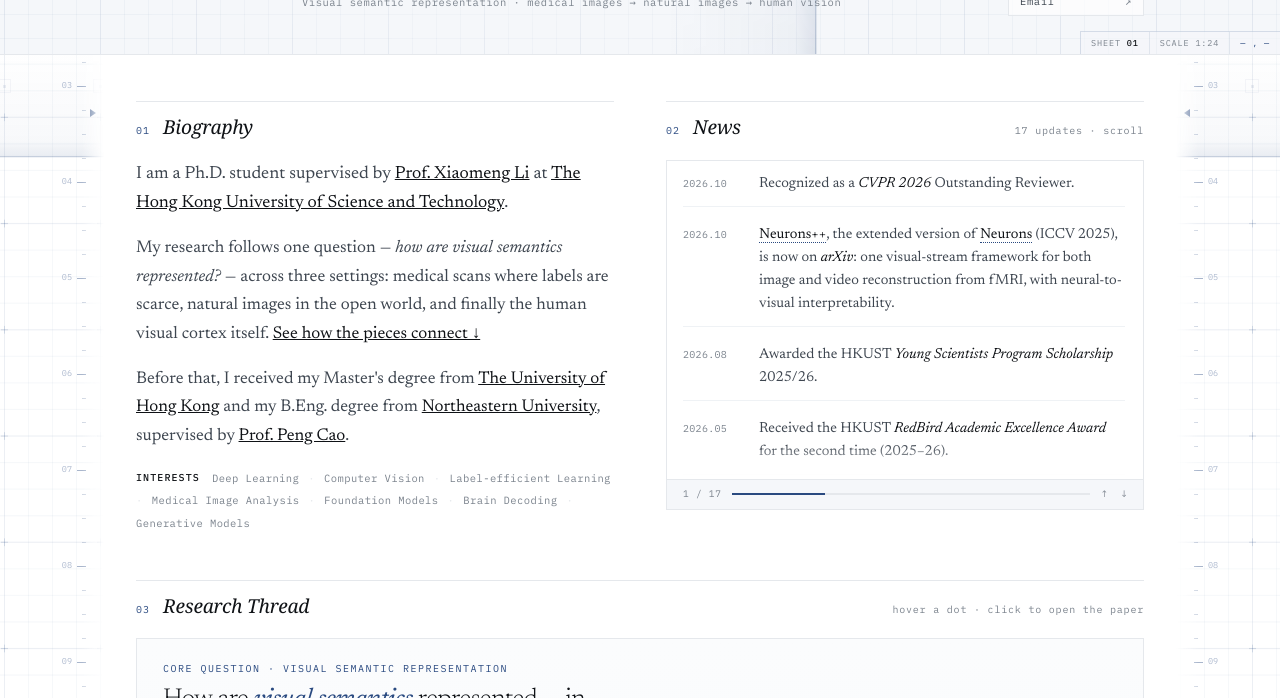
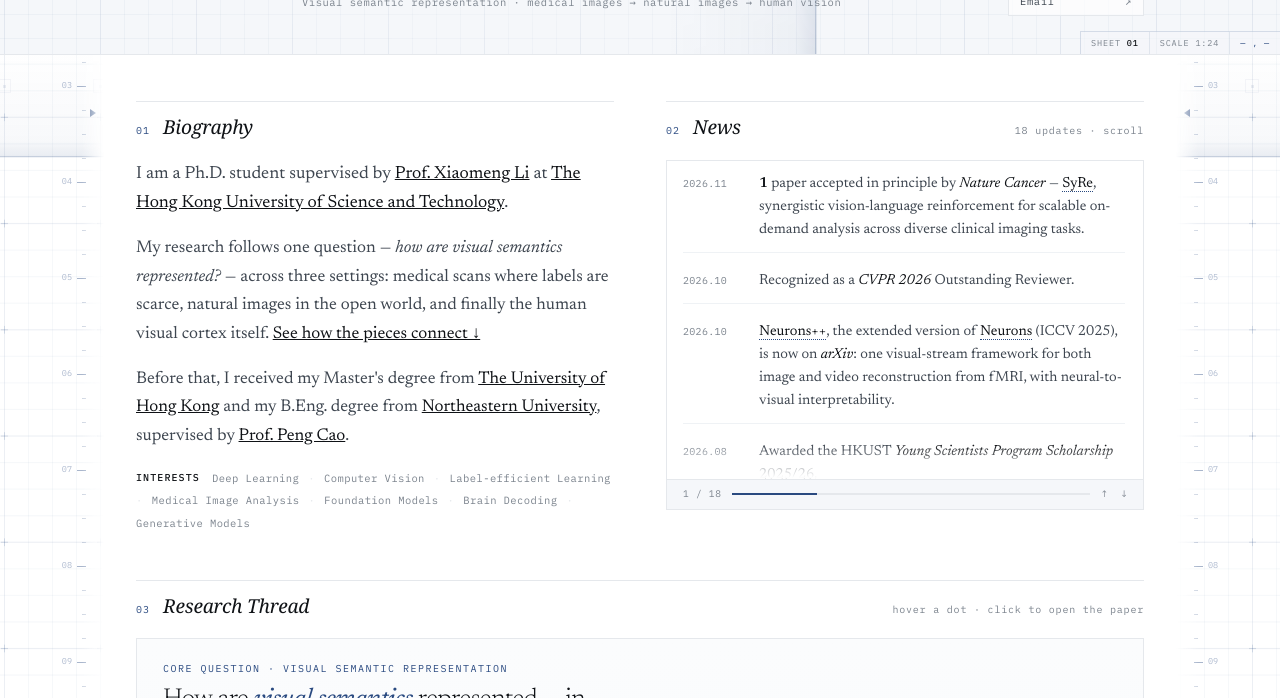
Before and after one commit to McGregorWwww/mcgregorwwww.github.io, a Jekyll site: the page built from _pages/about.md, in a window 1280 px wide and 900 px high, cut to the strip 202-900 px from the top of the window. Built offline with Jekyll 4.4.1, drawn with Linux system fonts in a browser that asks for light colours; some of the changed text lies outside the part shown.

Commit message:
Mark SyRe as accepted in principle by Nature Cancer
Add a 2026.11 news item, switch the SyRe venue to Nature Cancer 2026 with
an "Accepted in Principle" tag, update the title to the accepted wording
("...Clinical Imaging Tasks"), and emit it as an @article with a status
note in BibTeX.

Co-Authored-By: Claude Opus 5.5 <noreply@anthropic.com>

```diff
--- a/_pages/about.md
+++ b/_pages/about.md
@@ -35,6 +35,7 @@ redirect_from:
     <div class="news-box" id="news-box">
       <div class="news-scroll" id="news-scroll">
         <ul class="news-list">
+          <li><span class="when">2026.11</span><span><strong>1</strong> paper accepted in principle by <em>Nature&nbsp;Cancer</em> &mdash; <a class="jump" href="#pub-rcmed">SyRe</a>, synergistic vision-language reinforcement for scalable on-demand analysis across diverse clinical imaging tasks.</span></li>
           <li><span class="when">2026.10</span><span>Recognized as a <em>CVPR&nbsp;2026</em> Outstanding Reviewer.</span></li>
           <li><span class="when">2026.10</span><span><a class="jump" href="#pub-neuronspp">Neurons++</a>, the extended version of <a class="jump" href="#pub-neurons">Neurons</a> (ICCV&nbsp;2025), is now on <em>arXiv</em>: one visual-stream framework for both image and video reconstruction from fMRI, with neural-to-visual interpretability.</span></li>
           <li><span class="when">2026.08</span><span>Awarded the HKUST <em>Young Scientists Program Scholarship</em> 2025/26.</span></li>
@@ -55,7 +56,7 @@ redirect_from:
         </ul>
       </div>
       <div class="news-foot">
-        <span id="news-pos">1 / 17</span>
+        <span id="news-pos">1 / 18</span>
         <div class="news-meter"><i id="news-meter"></i></div>
         <button id="news-up" aria-label="scroll news up">&uarr;</button>
         <button id="news-down" aria-label="scroll news down">&darr;</button>
--- a/assets/js/home.js
+++ b/assets/js/home.js
@@ -53,10 +53,12 @@ const PUBS = [
     // No Code link: the paper states "The code used in this study will be
     // publicly released after the manuscript is published."
     img:'xmedgpt.png', scholar:'KDNRnW0AAAAJ:5nxA0vEk-isC', links:[['Paper','https://arxiv.org/abs/2505.06898']] },
-  { id:'rcmed', venue:'arXiv', year:2025, t:2025.45, dom:'med', me:1, cats:['foundation','seg'], short:'SyRe',
+  { id:'rcmed', venue:'Nature Cancer', year:2026, t:2025.45, dom:'med', me:1, tag:'Accepted in Principle', note:'Accepted in principle', cats:['foundation','seg'], short:'SyRe',
     // Renamed on arXiv; the old title was "Reinforced Correlation Between
-    // Vision and Language for Precise Medical AI Assistant".
-    title:'Synergistic Vision-Language Reinforcement Enables Scalable On-Demand Analysis across Diverse Clinical Tasks',
+    // Vision and Language for Precise Medical AI Assistant". Accepted in
+    // principle by Nature Cancer on 2026-11-05 (NATCANCER-A21239C); no DOI or
+    // volume until it is published. t stays at the arXiv date.
+    title:'Synergistic Vision-Language Reinforcement Enables Scalable On-Demand Analysis across Diverse Clinical Imaging Tasks',
     authors:[['Haonan Wang',1],['Jiaji Mao',0],['Lehan Wang',0],['Qixiang Zhang',0],['Marawan Elbatel',0],['Yi Qin',0],['Huijun Hu',0],['Baoxun Li',0],['Wenhui Deng',0],['Weifeng Qin',0],['Hongrui Li',0],['Jialin Liang',0],['Jun Shen',0],['Xiaomeng Li',0]],
     img:'RCMed.png', scholar:'KDNRnW0AAAAJ:UebtZRa9Y70C', links:[['Paper','https://arxiv.org/abs/2505.03380'],['Code','https://github.com/xmed-lab/SyRe']] },
   { id:'neurons', venue:'ICCV', year:2025, t:2025.50, dom:'hum', me:1, cats:['brain'], short:'Neurons',
@@ -754,6 +756,7 @@ function initNews(){
    ============================================================================ */
 const VENUES = {
   TMI:     { type:'article',   full:'IEEE Transactions on Medical Imaging' },
+  'Nature Cancer': { type:'article', full:'Nature Cancer' },
   AAAI:    { type:'inproceedings', full:'AAAI Conference on Artificial Intelligence' },
   CVPR:    { type:'inproceedings', full:'IEEE/CVF Conference on Computer Vision and Pattern Recognition' },
   ICCV:    { type:'inproceedings', full:'IEEE/CVF International Conference on Computer Vision' },
@@ -808,7 +811,11 @@ function bibtex(p){
 
   // The dagger marks equal contribution on the page; carry it into the entry
   // so a copy-paste keeps that information.
-  if (p.authors.some(a => a[2])) rows.push(['note', '{$^\\dagger$ Equal contribution}']);
+  // p.note carries publication status, e.g. "Accepted in principle".
+  const notes = [];
+  if (p.note) notes.push(p.note);
+  if (p.authors.some(a => a[2])) notes.push('$^\\dagger$ Equal contribution');
+  if (notes.length) rows.push(['note', '{' + notes.join('; ') + '}']);
 
   const pad = Math.max(...rows.map(r => r[0].length));
   return head + '{' + key + ',\n'
```
